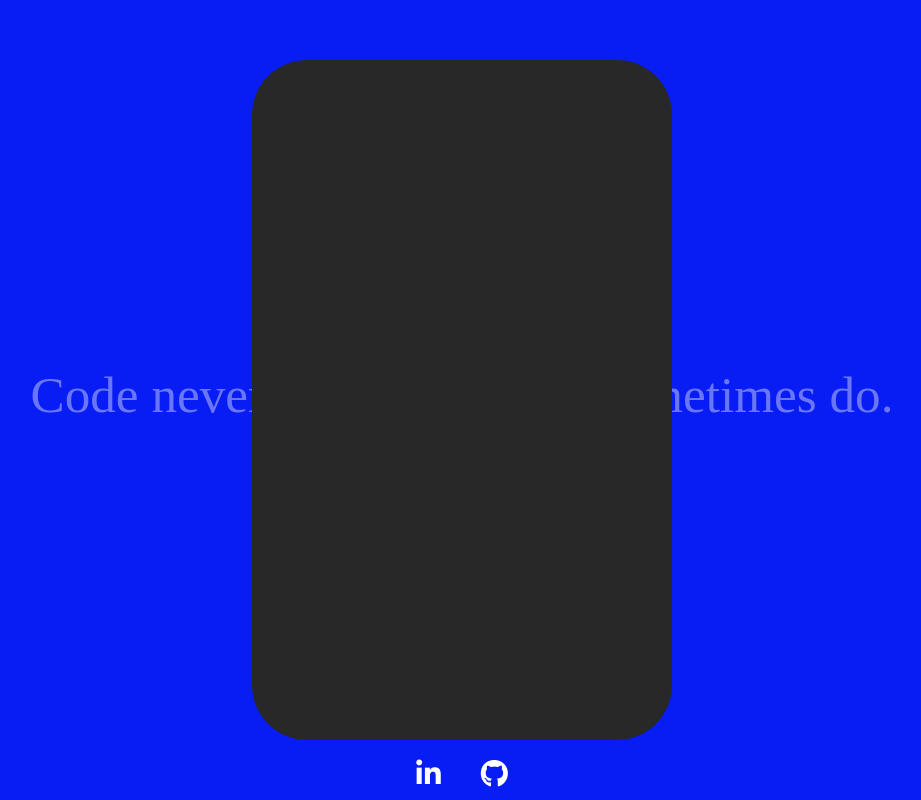
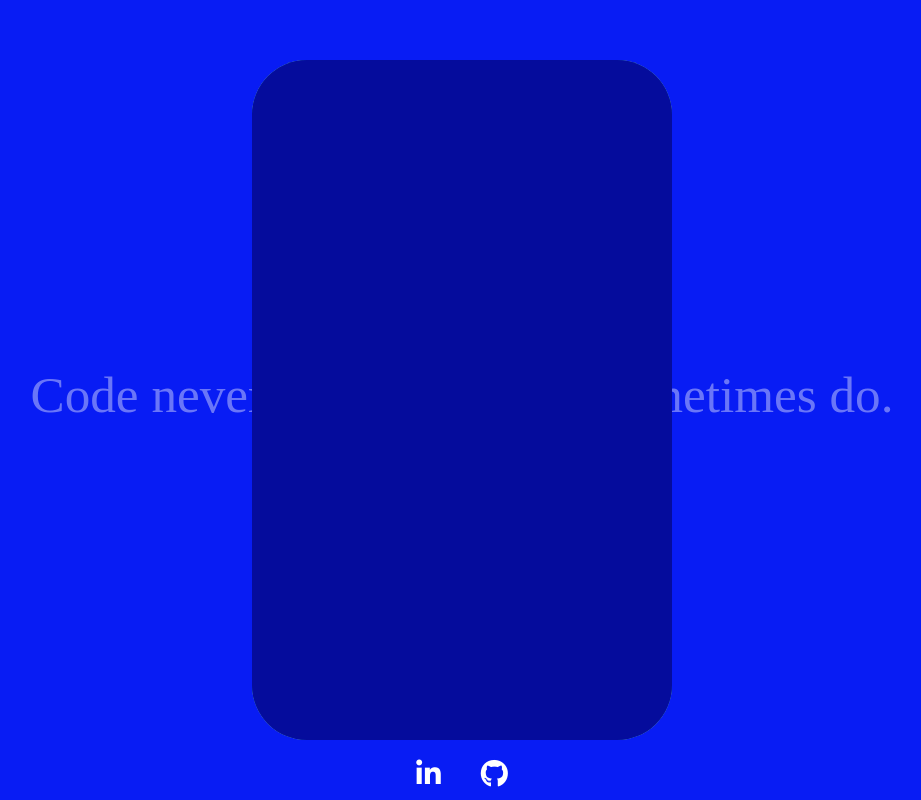
Before and after one commit to alancj731/newportfolio, a SvelteKit app: page / in a window 1280 px wide. Shown: the whole page, without its empty margins (178-1099 px from the left). Built offline with nearby package versions, Linux system fonts and the light colour scheme; a web font is replaced by a local one.

Commit message:
add colorful cards

```diff
--- a/src/lib/components/card.svelte
+++ b/src/lib/components/card.svelte
@@ -3,6 +3,8 @@
 	let cardRef: HTMLElement | null = null;
 	export let topInitOffset: string ;
 	export let leftInitOffset: string ;
+	export let bg : string;
+
 
 	let pathoffset: string;
 
@@ -147,9 +149,10 @@
 </script>
 
 <div
-	class="card-container hidden rounded-[55px] bg-cardbg"
+	class="card-container hidden rounded-[55px] "
 	style="width: {cardWidth}px; height:{cardHeight}px; top: {cardTop}px; left:{cardLeft}px ;
-	offset-path: {pathoffset};"
+	offset-path: {pathoffset};
+	background-color: {bg};"
 	bind:this={cardRef}
 >
 	<div class="card">
--- a/src/routes/+page.svelte
+++ b/src/routes/+page.svelte
@@ -47,7 +47,12 @@
 <div class="flex h-full w-full flex-col items-center justify-center p-0">
 
 	<Backgroundtext />
-	<Card topInitOffset='-3' leftInitOffset='-3'/>
+	<Card topInitOffset='-10' leftInitOffset='-10' bg="#9195F6"/>
+	<Card topInitOffset='-10' leftInitOffset='10'bg="#7FA1C3"/>
+	<Card topInitOffset='-5' leftInitOffset='-5' bg="#1D24CA"/>
+	<Card topInitOffset='-5' leftInitOffset='5'bg="#0B60B0"/>
+	<Card topInitOffset='-1' leftInitOffset='0' bg="#050C9C"/>
+
 	<Contacts />
 </div>
 
```
